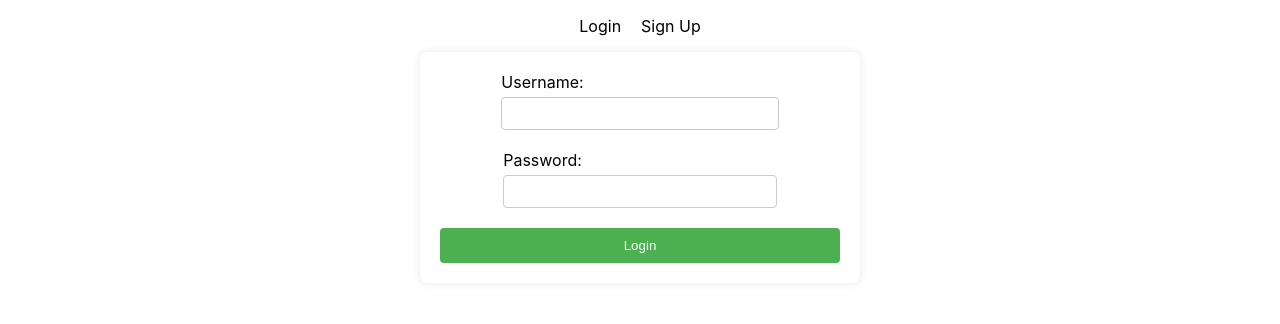
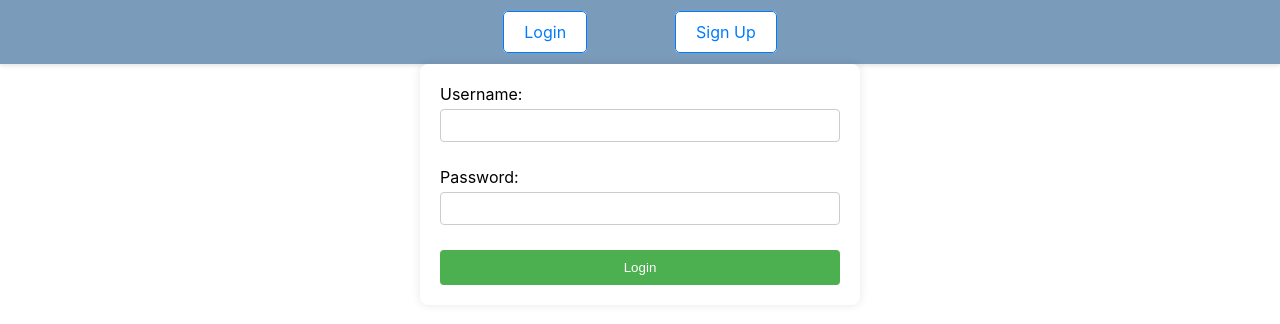
Before and after one commit to bconklinua/health-ai, a React (Create React App) app in the folder frontend/: page / in a window 1280 px wide. Shown: the top 324 px of the page. Built offline with nearby package versions, Linux system fonts and the light colour scheme.

Commit message:
clean up css

```diff
--- a/frontend/package.json
+++ b/frontend/package.json
@@ -35,5 +35,8 @@
       "last 1 firefox version",
       "last 1 safari version"
     ]
+  },
+  "devDependencies": {
+    "@babel/plugin-transform-private-property-in-object": "^7.24.1"
   }
 }
--- a/frontend/src/App.css
+++ b/frontend/src/App.css
@@ -1,24 +1,78 @@
+css
+Copy code
+.App {
+  text-align: center;
+  min-height: 100vh; /* Ensures the container takes at least the full height of the viewport */
+}
+
+/* Adjusting the navigation bar */
+nav {
+  width: 100%; /* Ensures nav takes up the full width */
+  background-color: #7b9bbb; /* Light background for the nav bar */
+  padding: 10px 0; /* Adds some vertical padding */
+  box-shadow: 0 2px 4px rgba(0,0,0,0.1); /* Adds a subtle shadow for depth */
+}
+
+nav ul {
+  display: flex;
+  justify-content: center;
+  list-style-type: none; /* Removes bullet points */
+  padding: 0;
+  margin: 0;
+}
+
+nav li {
+  margin: 0 10px; /* Space between nav items */
+  padding: 12px 34px; /* addes 12px padding inside each navbar item */
+}
+
+nav a {
+  text-decoration: none; /* Removes underline from links */
+  color: #007bff; /* Bootstrap's default link color for consistency */
+  background-color: #ffffff; /* White background for button */
+  padding: 10px 20px; /* Padding inside the button */
+  border: 1px solid #007bff; /* Border color similar to the text */
+  border-radius: 5px; /* Rounded corners for the buttons */
+  transition: background-color 0.2s; /* Smooth transition for hover effect */
+}
+
+nav a:hover {
+  background-color: #007bff; /* Background color on hover */
+  color: #ffffff; /* Text color on hover */
+}
+
 /* General form styling */
 form {
   display: flex;
   flex-direction: column;
   align-items: center;
-  justify-content: center;
-  gap: 15px; /* Spacing between form elements */
-  margin: auto; /* Center the form */
+  gap: 20px; /* Spacing between form elements */
   padding: 20px;
   max-width: 400px; /* Set a max-width for the form */
+  width: 100%;
+  margin: auto;
   box-shadow: 0 0 10px rgba(0, 0, 0, 0.1); /* Optional: add a subtle shadow to the form */
   border-radius: 8px; /* Optional: round the corners of the form */
   background-color: #fff; /* Optional: change the background color */
 }
 
+.form-field {
+  display: flex;
+  flex-direction: column;
+  width: 100%; /* Ensures all form fields take full width of the form */
+  min-width: 100%;
+  max-width: 350px; /* Optional: Specify a max-width for form fields if needed for consistency */
+  margin: auto;
+}
+
 label {
-  align-self: flex-start;
+  margin-bottom: 5px;
 }
 
 input {
-  width: 100%; /* Make input fields take up the full width of the form */
+  width: 400px; /* Make input fields take up the full width of the form */
+  min-width: 100%;
+  max-width: 100%;
   padding: 8px;
   margin: 5px 0; /* Add some space above and below input fields */
   box-sizing: border-box; /* Ensure padding does not affect the overall width */
@@ -39,24 +93,3 @@ button {
 button:hover {
   background-color: #45a049; /* Darker shade for hover effect */
 }
-
-/* Additional styles for alignment and spacing */
-nav ul {
-  display: flex;
-  justify-content: center;
-  padding: 0;
-  list-style-type: none;
-}
-
-nav li {
-  margin: 0 10px;
-}
-
-nav a {
-  text-decoration: none;
-  color: #000;
-}
-
-nav a:hover {
-  text-decoration: underline;
-}
--- a/frontend/src/App.js
+++ b/frontend/src/App.js
@@ -1,4 +1,3 @@
-import logo from './logo.svg';
 import './App.css';
 import LoginForm from './components/LoginForm';
 import RegistrationForm from './components/RegistrationForm';
```
Also changed, not shown: frontend/src/logo.svg (deleted), 1 other file (tests, documents, lock files or other folders).
